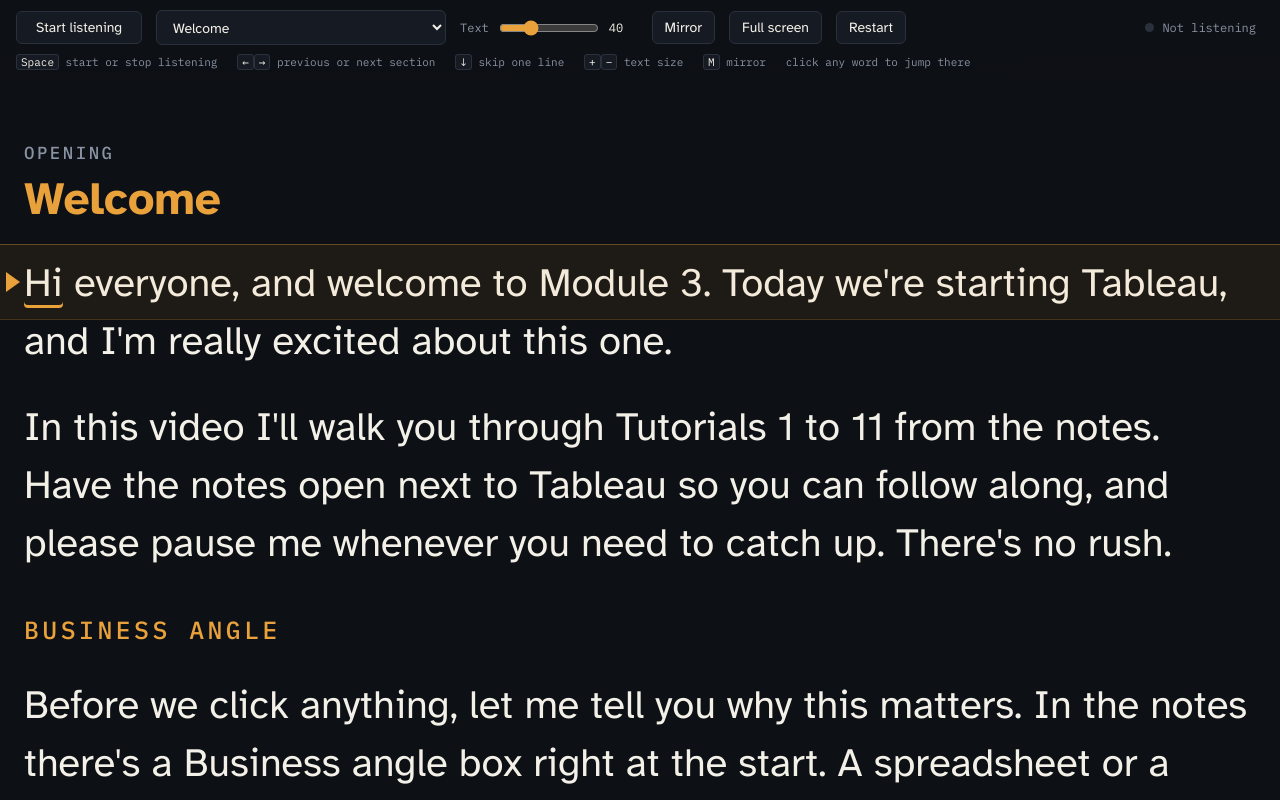
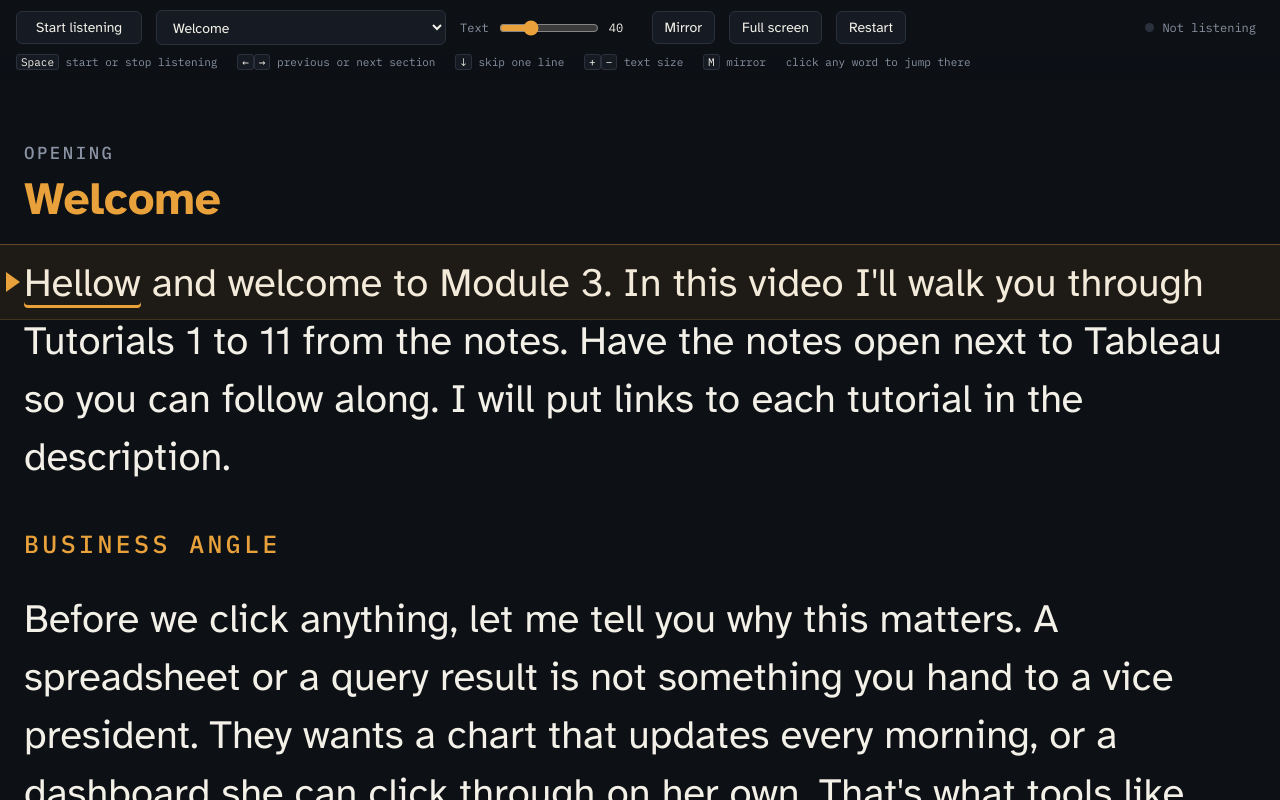
Before and after one commit to profshirin/teleprompter, a plain HTML site: page index.html in a window 1280 px wide. Drawn offline with Linux system fonts and the light colour scheme.

Commit message:
Update introduction text in index.html

```diff
--- a/index.html
+++ b/index.html
@@ -91,12 +91,11 @@
 
     <section class="seg" id="intro" data-label="Welcome">
       <h2><small>Opening</small>Welcome</h2>
-      <p>Hi everyone, and welcome to Module 3. Today we're starting Tableau, and I'm really excited about this one.</p>
-      <p>In this video I'll walk you through Tutorials 1 to 11 from the notes. Have the notes open next to Tableau so you can follow along, and please pause me whenever you need to catch up. There's no rush.</p>
+      <p>Hellow and welcome to Module 3. In this video I'll walk you through Tutorials 1 to 11 from the notes. Have the notes open next to Tableau so you can follow along. I will put links to each tutorial in the description.</p>
       <h3>Business angle</h3>
-      <p>Before we click anything, let me tell you why this matters. In the notes there's a Business angle box right at the start. A spreadsheet or a query result is not something you hand to a vice president. She wants a chart that updates every morning, or a dashboard she can click through on her own. That's what tools like Tableau and Power BI are for, and you'll see one of them in almost every analyst job posting.</p>
+      <p>Before we click anything, let me tell you why this matters.  A spreadsheet or a query result is not something you hand to a vice president. They wants a chart that updates every morning, or a dashboard she can click through on her own. That's what tools like Tableau and Power BI are for, and you'll see one of them in almost every analyst job posting.</p>
       <p>Our data this module comes from a hip implant manufacturer with five sites. Each site buys raw materials from suppliers and sells finished implants to hospitals. So we can ask two kinds of questions. What are we buying, and what are we selling?</p>
-      <p>Quick note on getting started. If you downloaded the ready workbook from Canvas, you can jump ahead to Tutorial 5. If you'd like to build it yourself, I really encourage that, because that's how data shows up on the job. Nobody hands you a finished workbook. So stay with me from the start.</p>
+      <p>If you downloaded the ready workbook from Canvas, you can jump ahead to Tutorial 5. If you'd like to build it yourself, I really encourage that, because that's how data shows up on the job. Nobody hands you a finished workbook. So stay with me from the start.</p>
       <div class="pause">PAUSE</div>
     </section>
 
```
